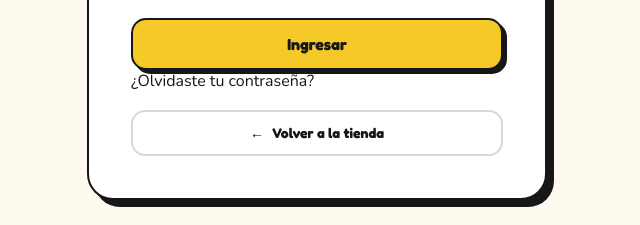
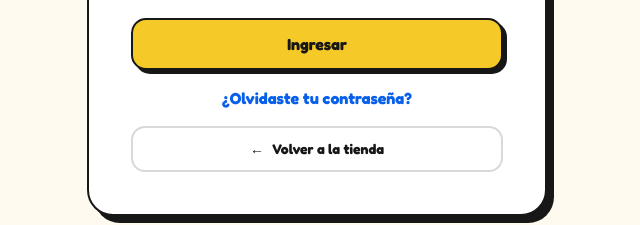
Before and after one commit to ThomiVai/loongis-web, a React (Vite) app: page /admin/login in a window 1280 px wide. Shown: the part 484-709 px from the top of the page, without its empty margins (323-963 px from the left). Built offline with nearby package versions, Linux system fonts and the light colour scheme; no server answers.

Commit message:
Style password recovery screens

```diff
--- a/src/styles/AdminLogin.css
+++ b/src/styles/AdminLogin.css
@@ -389,3 +389,37 @@
     min-height: 48px;
   }
 }
+
+/* ========================================
+   PASSWORD RECOVERY
+======================================== */
+
+.admin-login__forgot {
+  display: block;
+  margin-top: 18px;
+  color: var(--color-primary);
+  font-family: "Fredoka", sans-serif;
+  font-weight: 700;
+  text-align: center;
+  text-decoration: none;
+}
+
+.admin-login__forgot:hover {
+  text-decoration: underline;
+}
+
+.admin-login__forgot:focus-visible {
+  outline: 3px solid var(--color-primary);
+  outline-offset: 3px;
+}
+
+.admin-login__success {
+  margin: 0;
+  padding: 12px 14px;
+  border-radius: 12px;
+  background-color: rgba(26, 127, 67, 0.1);
+  color: #17683a;
+  font-size: 14px;
+  font-weight: 600;
+  line-height: 1.5;
+}
```
